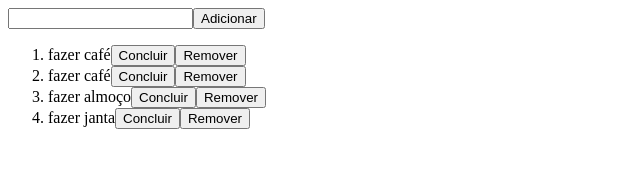
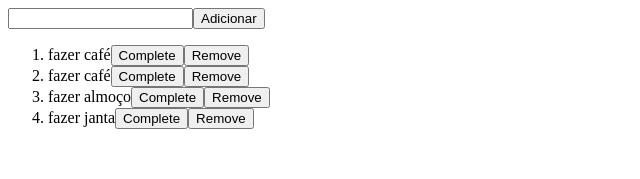
Before and after one commit to devictorqroz/react-lsdev, a React (Vite) app: page / in a window 1280 px wide. Shown: the top 179 px of the page, without its empty margins (0-640 px from the left). Built offline with nearby package versions, Linux system fonts and the light colour scheme.

Commit message:
ref: #14 refactoring List

```diff
--- a/src/App.tsx
+++ b/src/App.tsx
@@ -1,6 +1,7 @@
 import { useState } from "react"
 
 import { InputAdd } from "./components/InputAdd";
+import { TodoItem } from "./components/TodoItem";
 
 
 
@@ -21,6 +22,14 @@ export function App() {
     ]);
   }
 
+  // const handleOnComplete = (id:string, complete: boolean) => {
+
+  // }
+
+  // const handleOnRemove = (id: string) => {
+  //   setList([...list.filter(item => item.id !== listItem.id)]);
+  // }
+
 
   return (
     <div>
@@ -28,31 +37,24 @@ export function App() {
 
       <ol>
         {list.map((listItem) => (
-          <li key={listItem.id}>
-            {listItem.label}
+          <TodoItem
+            key={listItem.id}
 
-            {listItem.complete ? ' Concluido ' : ''}
+            id={listItem.id}
+            label={listItem.label}
+            complete={listItem.complete}
 
-            <button
-              onClick={() => {
-                setList([
-                  ...list.map(item => ({
-                    ...item,
-                    complete: item.id === listItem.id ? !listItem.complete : item.complete
-                  }))
-                ]);
-              }}
-            >
-              Concluir
-            </button>
-            <button onClick={() => setList([...list.filter(item => item.id !== listItem.id)])}>
-              Remover
-            </button>
-          </li>
+            onComplete={() => setList([
+              ...list.map(item => ({
+                ...item,
+                complete: item.id === listItem.id ? !item.complete : item.complete
+              }))
+            ])}
+            onRemove={() =>  setList([...list.filter(item => item.id !== listItem.id)])}
+            // onRemove={handleOnRemove}
+          />
         ))}
       </ol>
-
-
     </div>
   )
 }
--- /dev/null
+++ b/src/components/TodoItem.tsx
@@ -0,0 +1,40 @@
+
+
+interface ITodoItemProps {
+    id: string;
+    label: string;
+    complete: boolean;
+
+    onComplete(): void;
+    // onRemove(id: string): void;
+    onRemove(): void;
+}
+
+export const TodoItem = ({ id, label, complete, onComplete, onRemove }: ITodoItemProps) => {
+
+
+    // const handleOnComplete = () => {
+    //    onComplete();
+    // }
+
+    // const handleOnRemove = () => {
+    //     onRemove(id);
+    // }
+
+
+    return (
+      <li key={id}>
+        {label}
+
+        {complete ? ' Concluido ' : ''}
+
+        <button onClick={onComplete}>
+            Complete
+        </button>
+
+        <button onClick={onRemove}>
+            Remove
+        </button>
+      </li>
+    );
+}
```
